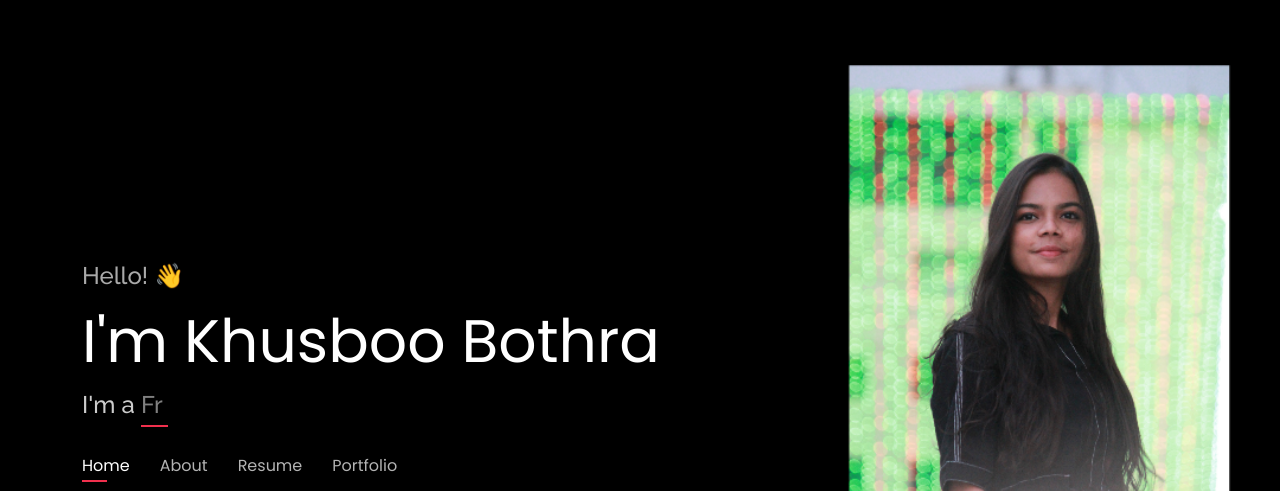
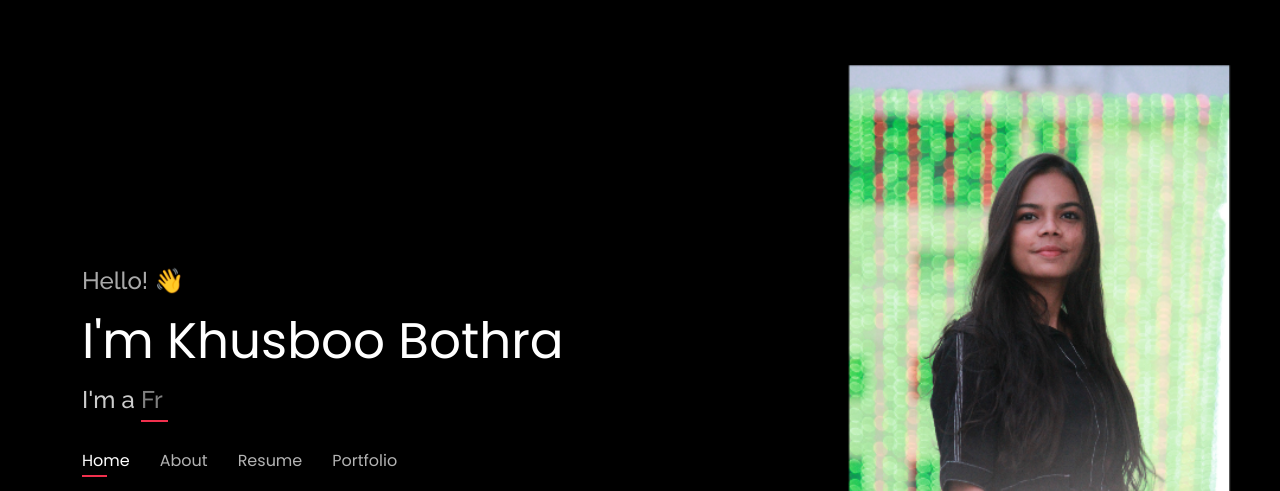
Before and after one commit to khusboobothra/Khush-Portfolio, a plain HTML site: page index.html in a window 1280 px wide. Shown: the top 491 px of the page. Drawn offline with nearby package versions, Linux system fonts and the light colour scheme; files whose address does not match are found by name.

Commit message:
Update style.css

```diff
--- a/assets/css/style.css
+++ b/assets/css/style.css
@@ -62,11 +62,11 @@ h1, h2, h3, h4, h5, h6 {
 }
 
 #header h1 {
-  font-size: 60px;
+  font-size: 50px;
   margin: 0;
   padding: 0;
   line-height: 1;
-  font-weight: 700;
+  font-weight: 500;
   font-family: "Poppins", sans-serif;
 }
 
```
